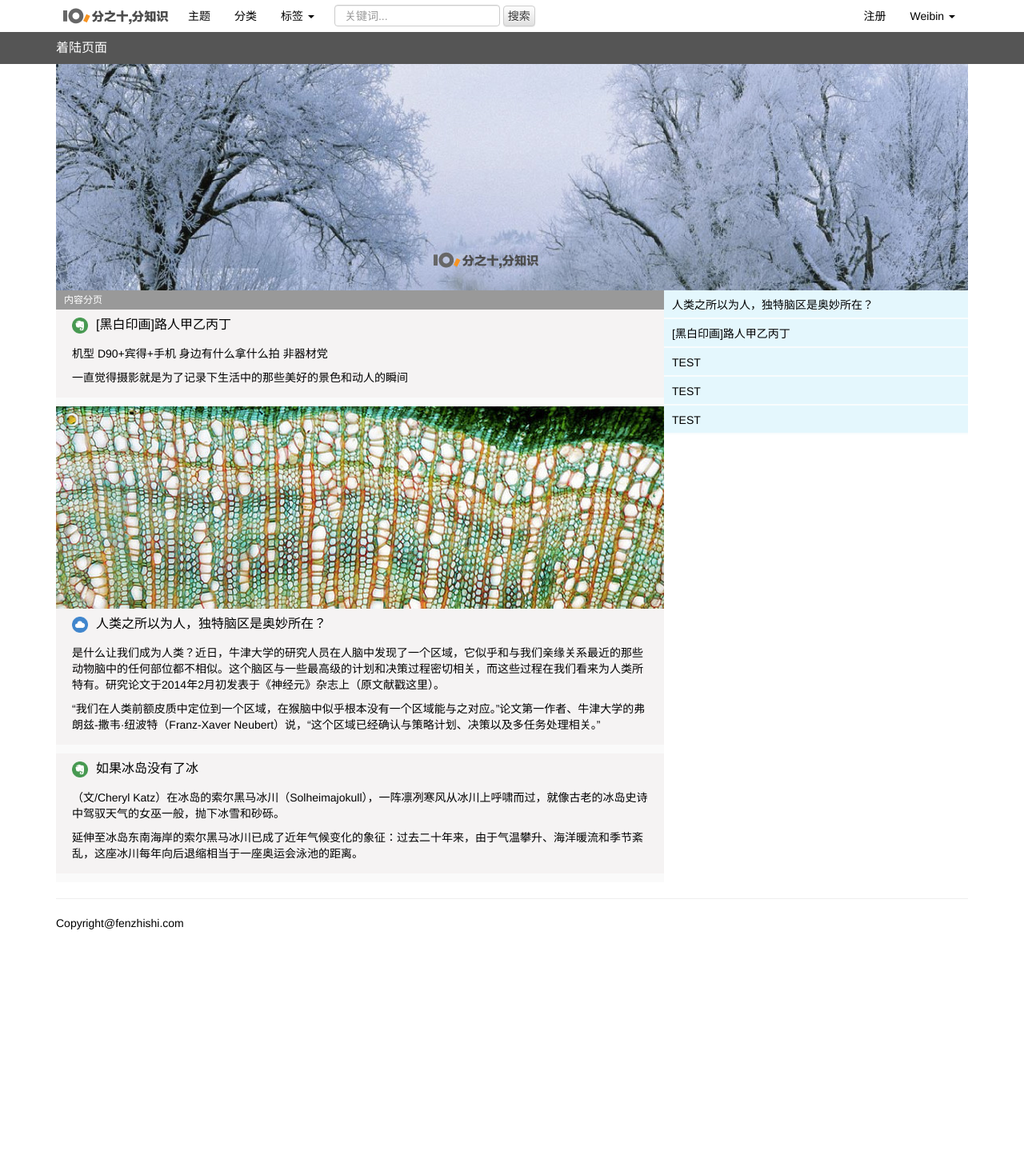
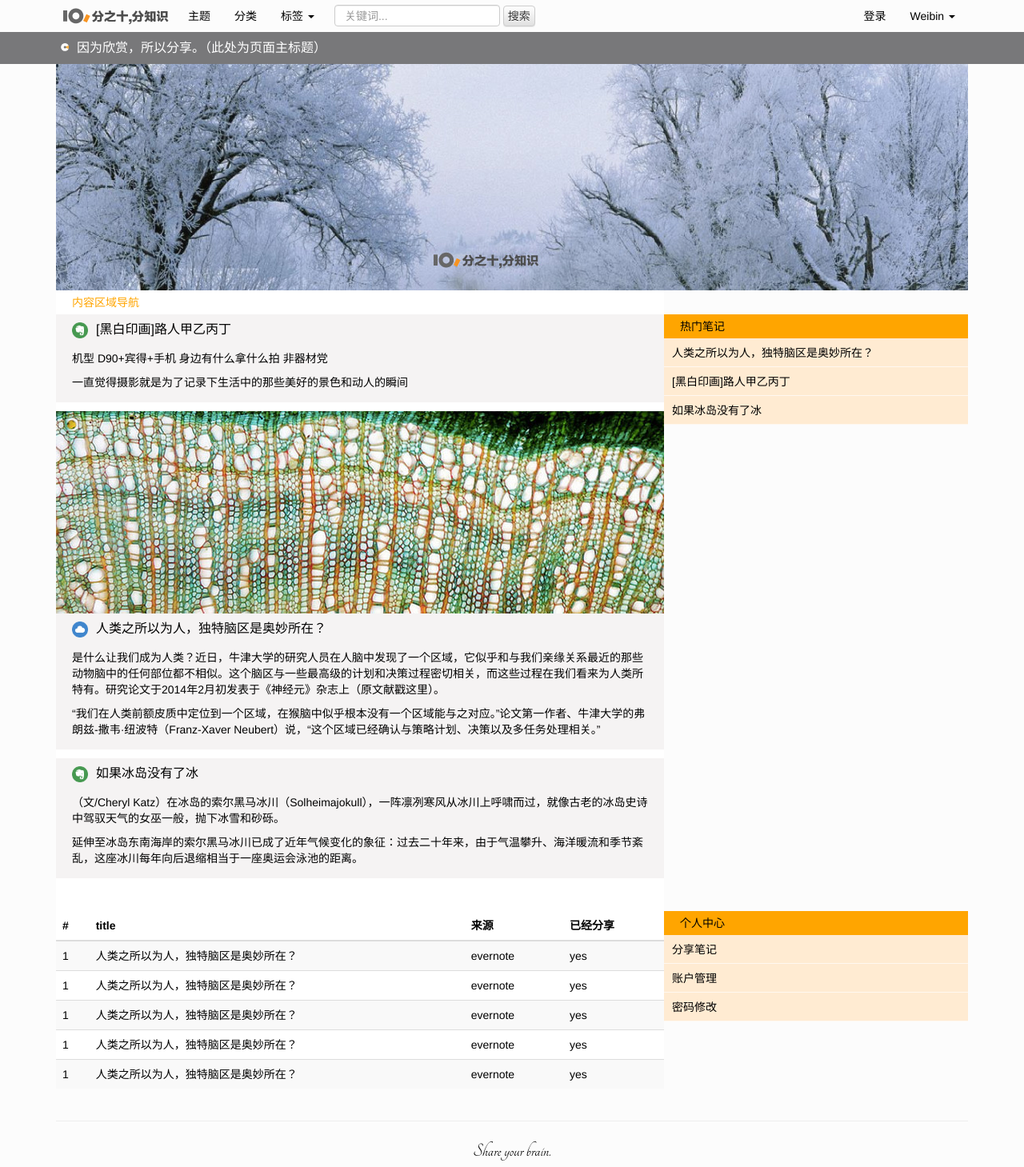
Before and after one commit to nange/fenzhishi, a website: page public/index.html in a window 1280 px wide. Shown: the whole page at 80% size. Before the commit the page ends 1174 px from the top, so only its background shows below. Drawn offline with Linux system fonts and the light colour scheme.

Commit message:
basic page update.

```diff
--- a/less/common.less
+++ b/less/common.less
@@ -7,18 +7,26 @@ body {
   line-height: @line-height-base;
   color: @text-color;
   background-color: @body-bg;
+//  padding-top:80px;
 }
 
 .navbar {
   min-height: @navbar-height; // Ensure a navbar always shows (e.g., without a .navbar-brand in collapsed mode)
-  margin-bottom: @navbar-margin-bottom;
+  margin-bottom:0;
   border: 1px solid transparent;
-
-  @media (min-width: @grid-float-breakpoint) {
-    border-radius: @navbar-border-radius;
-  }
+  border-radius:0px;
+  background-color:＃FFF;
 }
 
+.top-header {
+margin-bottom:40px;
+//	position: fixed;
+//	right: 0;
+//	left: 0;
+//	top:0;
+//	z-index: 1030;
+//	padding:0;
+}
 .navbar-brand{
 	margin:0;
 	padding:0;
@@ -40,16 +48,21 @@ body {
 .form-control{
 	height:27px;
 }
-
 .container-white{
 	background-color:@white;
 }
 
-.container-fluid-top{
+.color-header{
 	height:40px;
-	background-color:@gray;
+	background-color:rgba(88,88,91,0.8);
+	z-index:999;
+	left:0;
+	right:0;
+	position:fixed;
+	top:40px;
 	h1{
 		margin:0;
+		display: inline-block;
 		line-height:40px;
 		font-size:16px;
 		a{
@@ -57,7 +70,20 @@ body {
 
 		}
 	}
+	#color-header-logo{
+		display:none;
+		border:none;
+		margin:0;
+	}
+	.pagetitle{
+		img{
+			margin:0;
+			padding:0;
+			float:left;
+		}
+	}
 }
+
 .row {
 	margin:0;
 }
@@ -69,21 +95,21 @@ body {
 
 
 .note-list{
-
+	background:#FFF;
 }
 
 .note-list-header{
-	background-color:@gray-light;
-	height:24px;
-	line-height:24px;
-	color:white;
-	font-size:12px;
-	padding-left:10px;
+	background-color:#FFF;
+	height:30px;
+	line-height:30px;
+	color:orange;
+	font-size:14px;
+	padding-left:20px;
 }
 
 .notes{
 	.note{
-		border-bottom:11px solid #FAFAFA;
+		border-bottom:11px solid #FFF;
 		background:rgb(245, 243, 243);
 		.note-title{
 			padding:10px 20px;
@@ -101,6 +127,15 @@ body {
 
 
 .sidebar{
+	margin-top:30px;
+	.sidebar-header{
+		background-color:orange;
+		color:#000;
+		height:30px;
+		line-height:30px;
+		font-size:14px;
+		padding-left:20px;
+	}
 	ul{
 		list-style-type: none;
 		padding:0;
@@ -110,8 +145,8 @@ body {
 			padding:0 10px;
 			line-height:36px;
 			position: relative;
-			background-color: #e4f7fd;
-			border-bottom: 2px #f8fcfd solid;
+			background-color: #ffebd2;
+			border-bottom: 1px #fff8f0 solid;
 			a{
 				color:#000;
 			}
@@ -119,3 +154,7 @@ body {
 	}
 
 }
+
+.copyright{
+	text-align:center;
+}
--- a/less/variables.less
+++ b/less/variables.less
@@ -1,4 +1,4 @@
-@body-bg:               #FFF;
+@body-bg:               #FCFCFC;
 @text-color:            #000;
 //
 @white:					#FFF;
--- a/public/index.html
+++ b/public/index.html
@@ -6,6 +6,8 @@
 
 	<link rel="stylesheet" href="vendor/bootstrap/css/bootstrap.css">
 	<link rel="stylesheet" href="vendor/bootstrap/css/bootstrap-theme.css">
+
+	<link href='http://fonts.googleapis.com/css?family=Tangerine' rel='stylesheet' type='text/css'>
 
 	<link rel="stylesheet" href="css/common.css">
 
@@ -17,9 +19,9 @@
 	<![endif]-->
 </head>
 <body>
-	<div class="container container-white">
-			<nav class="navbar" role="navigation">
-				<div class="container-fluid">
+	<div class="container-fluid top-header">
+	<header class="container">
+<div class="navbar" role="navigation">
 					<!-- Brand and toggle get grouped for better mobile display -->
 					<div class="navbar-header">
 						<button type="button" class="navbar-toggle" data-toggle="collapse" data-target="#navbar-collapse-1">
@@ -30,7 +32,6 @@
 						</button>
 						<a class="navbar-brand" href="#"><img src="image/logo.png"/></a>
 					</div>
-
 					<!-- Collect the nav links, forms, and other content for toggling -->
 					<div class="collapse navbar-collapse" id="navbar-collapse-1">
 						<ul class="nav navbar-nav">
@@ -52,7 +53,7 @@
 							<button type="submit" class="btn btn-default">搜索</button>
 						</form>
 						<ul class="nav navbar-nav navbar-right">
-							<li><a href="#">注册</a></li>
+							<li><a href="#" data-toggle="modal" data-target="#LoginModal">登录</a></li>
 							<li class="dropdown">
 								<a href="#" class="dropdown-toggle" data-toggle="dropdown">Weibin <b class="caret"></b></a>
 								<ul class="dropdown-menu">
@@ -64,25 +65,27 @@
 							</li>
 						</ul>
 					</div><!-- /.navbar-collapse -->
-				</div><!-- /.container-fluid -->
-			</nav>
-	</div>
-
-	<div class="container-fluid container-fluid-top fixed">
+			</div>
+			</header>
+	</div><!-- /.container-->
+	<div class="container-fluid color-header" id="color-header">
           <div class="container">
-            <div class="col-md-6 pagetitle">
-              <a href="/" aria-hidden="true" class="glyph-logo logo-mark" title="Home"></a>
-              <h1><a href="/">着陆页面</a></h1>
+            <div class="col-md-8 pagetitle">
+              <a href="/" id="color-header-logo" class="navbar-brand" title="首页"><img src="image/logo-white.png"/></a>
+              <a href="#"><img src="image/color-header-bread.png"/></a><!--css background-->
+              <h1><a href="/">因为欣赏，所以分享。（此处为页面主标题）</a></h1>
+              <!--<a href="#">收藏笔记</a>-->
             </div>
 
-              <div class="actions stream-actions">
-                <a href="/" aria-hidden="true" class="map glyph-world-america glyph" data-container="body" data-toggle="tooltip" title="" data-original-title="Map"></a>
+              <div class="actions">
+                <a href="/" aria-hidden="true" class="" data-container="body" data-toggle="tooltip" title=""></a>
 
               </div>
 
           </div>
         </div>
 <div class="container">
+	<!--首页-->
 	<div class="row">
 		<div class="col-md-12 column">
 		<img src="image/slide_test_1.jpg"/>
@@ -91,7 +94,7 @@
 	<div class="row">
 		<div class="col-md-8">
 			<div class="note-list-header">
-			内容分页
+			内容区域导航
 			</div>
 			<div class="note-list">
 				<div class="notes">
@@ -123,30 +126,142 @@
 			</div>
 		</div>
 		<div class="sidebar col-md-4">
+			<div class="sidebar-header">
+				热门笔记				</div>
 			<ul>
-				<li class="topic topic-55">
+				<li>
 					<a href="#">人类之所以为人，独特脑区是奥妙所在？</a>
 				</li>
-				<li class="topic topic-55">
+				<li>
 					<a href="#">[黑白印画]路人甲乙丙丁</a>
 				</li>
-				<li class="topic topic-55">
-					<a href="#">TEST</a>
-				</li>
-				<li class="topic topic-55">
-					<a href="#">TEST</a>
-				</li>
-				<li class="topic topic-55">
-					<a href="#">TEST</a>
+				<li>
+					<a href="#">如果冰岛没有了冰</a>
 				</li>
 			</ul>
 		</div>
 	</div>
+
+
+
+
+	<!--登录后页面 START-->
+	<div class="row">
+		<div class="col-md-8">
+			<div class="note-list-header">
+
+			</div>
+			<div class="note-list">
+				<table class="table table-striped">
+			      <thead>
+			        <tr>
+			          <th>#</th>
+			          <th>title</th>
+			          <th>来源</th>
+			          <th>已经分享</th>
+			        </tr>
+			      </thead>
+			      <tbody>
+			        <tr>
+			          <td>1</td>
+			          <td>人类之所以为人，独特脑区是奥妙所在？</td>
+			          <td>evernote</td>
+			          <td>yes</td>
+			        </tr>
+			        <tr>
+			          <td>1</td>
+			          <td>人类之所以为人，独特脑区是奥妙所在？</td>
+			          <td>evernote</td>
+			          <td>yes</td>
+			        </tr>
+			        <tr>
+			          <td>1</td>
+			          <td>人类之所以为人，独特脑区是奥妙所在？</td>
+			          <td>evernote</td>
+			          <td>yes</td>
+			        </tr>
+			        <tr>
+			          <td>1</td>
+			          <td>人类之所以为人，独特脑区是奥妙所在？</td>
+			          <td>evernote</td>
+			          <td>yes</td>
+			        </tr>
+			        <tr>
+			          <td>1</td>
+			          <td>人类之所以为人，独特脑区是奥妙所在？</td>
+			          <td>evernote</td>
+			          <td>yes</td>
+			        </tr>
+			      </tbody>
+			    </table>
+			</div>
+		</div>
+		<div class="sidebar col-md-4">
+			<div class="sidebar-header">个人中心</div>
+			<ul>
+				<li>
+					<a href="#">分享笔记</a>
+				</li>
+				<li>
+					<a href="#">账户管理</a>
+				</li>
+				<li>
+					<a href="#">密码修改</a>
+				</li>
+			</ul>
+		</div>
+	</div>
+
+
 	<footer>
 		<hr/>
-		<p>Copyright@fenzhishi.com</p>
+		<div class="copyright">
+			<p style="font-family: 'Tangerine', cursive;font-size:24px;">Share your brain. </p>
+		</div>
+
 	</footer>
 </div>
+<script type="text/javascript">
+        $(window).scroll(function() {
+            var scrolls = $(this).scrollTop();
+            if (scrolls > 40) {
+                if (window.XMLHttpRequest) {
+                    $("#color-header").css({
+                        position: "fixed",
+                        top: 0
+                    });
+                    $("#color-header-logo").show();
+                } else {
+                    $("#color-header").css({
+                        top: scrolls
+                    });
+                }
+            }else {
+                $("#color-header").css({
+                    position: "absolute",
+                    top: "40px"
+                });
+                $("#color-header-logo").hide();
+            }
+        });
+   </script>
 
+<!-- Modal -->
+<div class="modal fade" id="LoginModal" tabindex="-1" role="dialog" aria-labelledby="myModalLabel" aria-hidden="true">
+  <div class="modal-dialog">
+    <div class="modal-content">
+      <div class="modal-header">
+        <button type="button" class="close" data-dismiss="modal" aria-hidden="true">&times;</button>
+        <h4 class="modal-title" id="myModalLabel">授权登录</h4>
+      </div>
+      <div class="modal-body">
+        Evernote,  印象笔记, 麦库, 为知笔记, 有道笔记
+      </div>
+      <div class="modal-footer">
+        <button type="button" class="btn btn-default" data-dismiss="modal">取消</button>
+      </div>
+    </div>
+  </div>
+</div>
 </body>
 </html>
```
Also changed, not shown: public/css/common.css, public/image/color-header-bread.png (added), public/image/logo-white.png (added), 3 other files.
